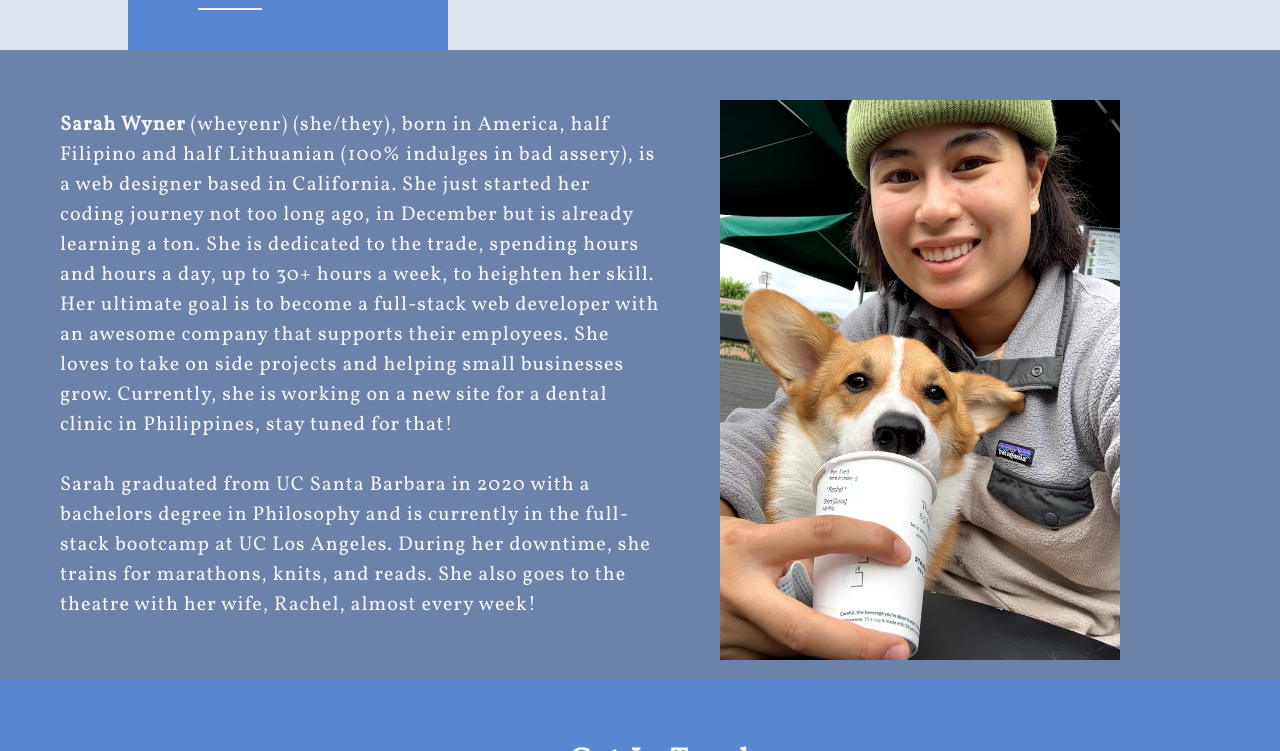
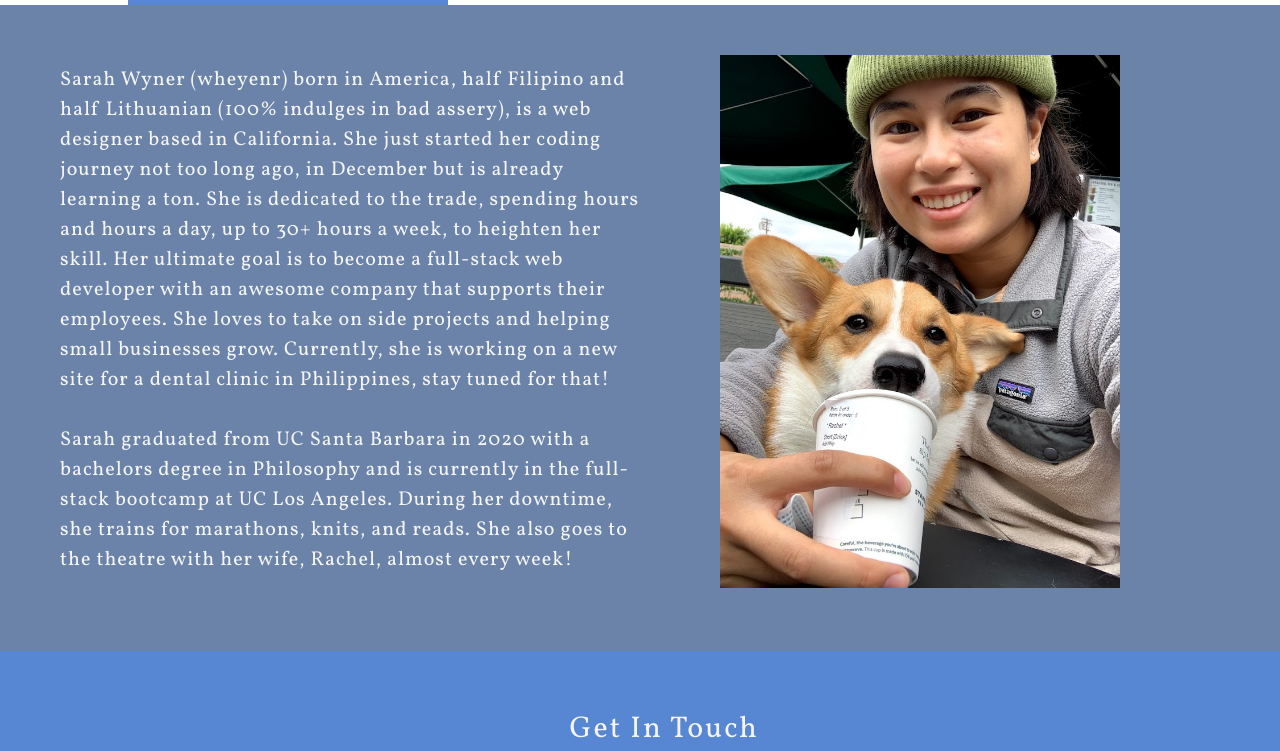
Before and after one commit to swyner97/my-portfolio2, a plain HTML site: page about.html in a window 1280 px wide. Shown: the part 243-994 px from the top of the page. Drawn offline with nearby package versions, Linux system fonts and the light colour scheme.

Commit message:
add bootstrap to about me

```diff
--- a/about.html
+++ b/about.html
@@ -6,6 +6,8 @@
     <link rel="preconnect" href="https://fonts.googleapis.com">
     <link rel="preconnect" href="https://fonts.gstatic.com" crossorigin>
     <link href="https://fonts.googleapis.com/css2?family=Pacifico&family=Vollkorn&display=swap" rel="stylesheet">
+    <link rel="stylesheet" href="https://stackpath.bootstrapcdn.com/bootstrap/4.3.1/css/bootstrap.min.css"
+        integrity="sha384-ggOyR0iXCbMQv3Xipma34MD+dH/1fQ784/j6cY/iJTQUOhcWr7x9JvoRxT2MZw1T" crossorigin="anonymous">
     <meta charset="UTF-8">
     <meta http-equiv="X-UA-Compatible" content="IE=edge">
     <meta name="viewport" content="width=device-width, initial-scale=1.0">
@@ -27,13 +29,10 @@
             </div>
     </header>
 
-    <section class="sarah">
-        <div id= "img-container">
-            <img id="sarah-img" src="images/sarah1.jpg"
-                alt="sarah and her dog, pico, enjoying a puppacino from starbucks">
-
-        <div class="sarah-content">
-            <p><span> Sarah Wyner</span> (wheyenr) (she/they), born in America, half Filipino and half Lithuanian (100%
+    <div class="media sarah">
+        <div class="media-body">
+            <p class="sarah-content">
+                Sarah Wyner (wheyenr) born in America, half Filipino and half Lithuanian (100%
                 indulges in bad assery), is a web designer based in California. She just started her coding journey not
                 too long ago, in December but is already learning a ton. She is dedicated to the trade, spending hours
                 and hours a day, up to 30+ hours a week, to heighten her skill. Her ultimate goal is to become a
@@ -45,8 +44,9 @@
                 the full-stack bootcamp at UC Los Angeles. During her downtime, she trains for marathons, knits, and
                 reads. She also goes to the theatre with her wife, Rachel, almost every week!
             </p>
-        </div>  </div>
-    </section>
+        </div>
+        <img src="images/sarah1.jpg" class="ml-3" id="sarah-img" alt="...">
+    </div>
     <footer class="contact-info" id="contact-me">
         <h3>Get In Touch</h3>
         <div class="contact-buttons">
--- a/css/style.css
+++ b/css/style.css
@@ -143,11 +143,6 @@ header h1 a{
   width: 400px;
   max-height:35em;
 
-}
-
-#img-container {
-  display: flex;
-  flex-direction: row-reverse;
 }
 
 .sarah-content {
```
